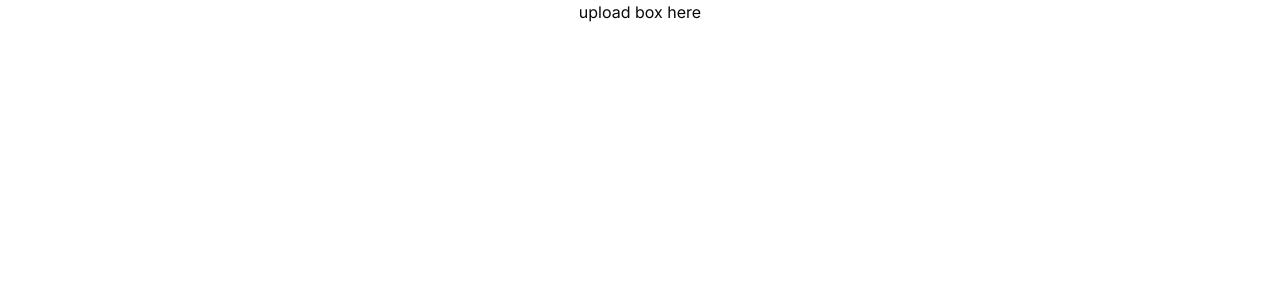
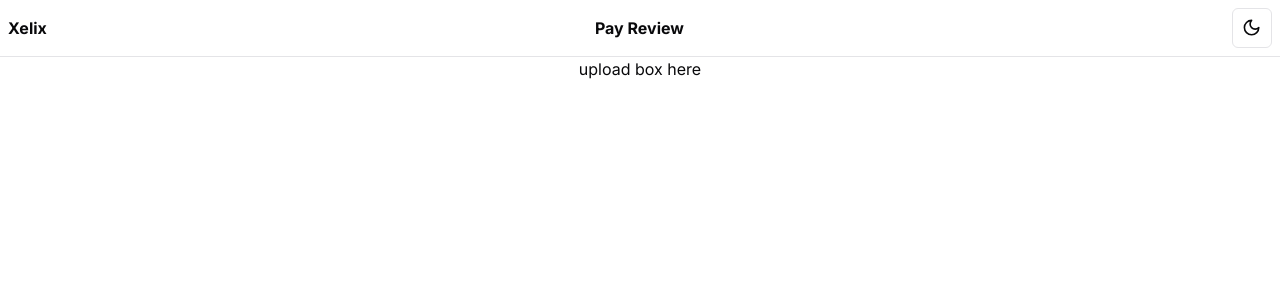
Before and after one commit to chriscodingxyz/xelix, a Next.js app: page /upload in a window 1280 px wide. Shown: the top 300 px of the page. Built offline with nearby package versions, Linux system fonts and the light colour scheme.

Commit message:
added theme-provider and themetoggle for light/dark mode

```diff
--- a/app/layout.tsx
+++ b/app/layout.tsx
@@ -1,6 +1,9 @@
 import type { Metadata } from "next";
 import { Inter } from "next/font/google";
 import "./globals.css";
+import { ThemeProvider } from "@/components/theme-provider";
+import ThemeToggle from "@/components/ThemeToggle";
+import Header from "@/components/Header";
 
 const inter = Inter({ subsets: ["latin"] });
 
@@ -16,7 +19,17 @@ export default function RootLayout({
 }>) {
   return (
     <html lang="en">
-      <body className={inter.className}>{children}</body>
+      <body className={inter.className}>
+        <ThemeProvider
+          attribute="class"
+          defaultTheme="system"
+          enableSystem
+          disableTransitionOnChange
+        >
+          <Header />
+          {children}
+        </ThemeProvider>
+      </body>
     </html>
   );
 }
--- /dev/null
+++ b/components/Header.tsx
@@ -0,0 +1,12 @@
+import React from "react";
+import ThemeToggle from "./ThemeToggle";
+
+export default function Header() {
+  return (
+    <header className="flex items-center justify-between p-2 border-b font-bold">
+      <span>Xelix</span>
+      <span>Pay Review</span>
+      <ThemeToggle />
+    </header>
+  );
+}
--- /dev/null
+++ b/components/ThemeToggle.tsx
@@ -0,0 +1,26 @@
+"use client";
+
+import * as React from "react";
+import { Moon, Sun } from "lucide-react";
+import { useTheme } from "next-themes";
+
+import { Button } from "@/components/ui/button";
+
+export default function ThemeToggle() {
+  const { theme, setTheme } = useTheme();
+
+  const toggleTheme = () => {
+    setTheme(theme === "light" ? "dark" : "light");
+  };
+
+  return (
+    <Button variant="outline" size="icon" onClick={toggleTheme}>
+      {theme === "light" ? (
+        <Sun className="h-[1.2rem] w-[1.2rem]" />
+      ) : (
+        <Moon className="h-[1.2rem] w-[1.2rem]" />
+      )}
+      <span className="sr-only">Toggle theme</span>
+    </Button>
+  );
+}
--- /dev/null
+++ b/components/theme-provider.tsx
@@ -0,0 +1,9 @@
+"use client";
+
+import * as React from "react";
+import { ThemeProvider as NextThemesProvider } from "next-themes";
+import { type ThemeProviderProps } from "next-themes/dist/types";
+
+export function ThemeProvider({ children, ...props }: ThemeProviderProps) {
+  return <NextThemesProvider {...props}>{children}</NextThemesProvider>;
+}
--- a/package.json
+++ b/package.json
@@ -14,6 +14,7 @@
     "clsx": "^2.1.1",
     "lucide-react": "^0.390.0",
     "next": "14.2.3",
+    "next-themes": "^0.3.0",
     "react": "^18",
     "react-dom": "^18",
     "tailwind-merge": "^2.3.0",
```
Also changed, not shown: 1 other file (tests, documents, lock files or other folders).
